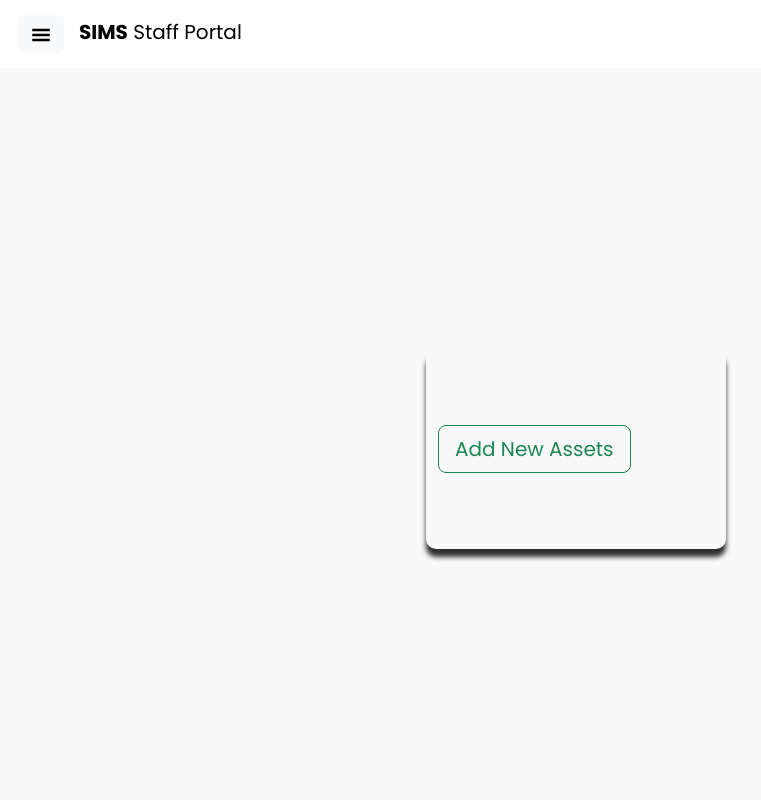
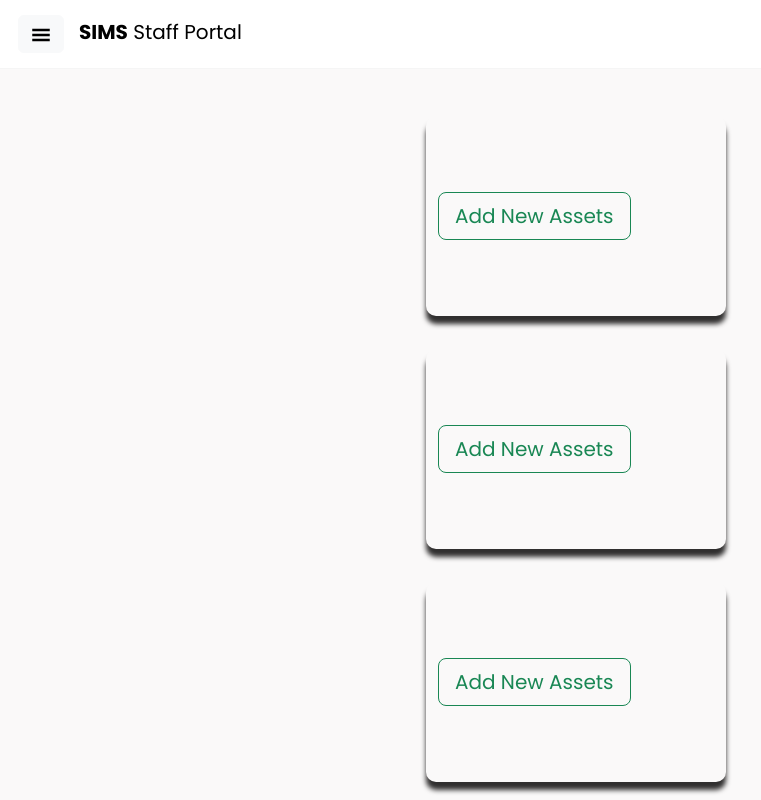
Before and after one commit to MarkRyuo/SalesInventoryManagementSystem_SIMS, a React (Vite) app in the folder client/: page /SDashboard in a window 1280 px wide. Shown: the whole page, without its empty margins (64-825 px from the left). Built offline with nearby package versions, Linux system fonts and the light colour scheme.

Commit message:
Update: Adding Btns

```diff
--- a/client/src/pages/StaffPages/SDashboard.jsx
+++ b/client/src/pages/StaffPages/SDashboard.jsx
@@ -24,6 +24,26 @@ function SDashboard() {
                     }}>
                     <AddNewAssets />
                 </Col>
+                <Col lg={12} style={{
+                    borderRadius: "10px",
+                    width: "100%",
+                    maxWidth: 300,
+                    height: 200,
+                    alignContent: "center",
+                    boxShadow: "0px 8px 5px "
+                }}>
+                    <AddNewAssets />
+                </Col>
+                <Col lg={12} style={{
+                    borderRadius: "10px",
+                    width: "100%",
+                    maxWidth: 300,
+                    height: 200,
+                    alignContent: "center",
+                    boxShadow: "0px 8px 5px "
+                }}>
+                    <AddNewAssets />
+                </Col>
 
             </Row>
         </MainStaffLayout>
```
